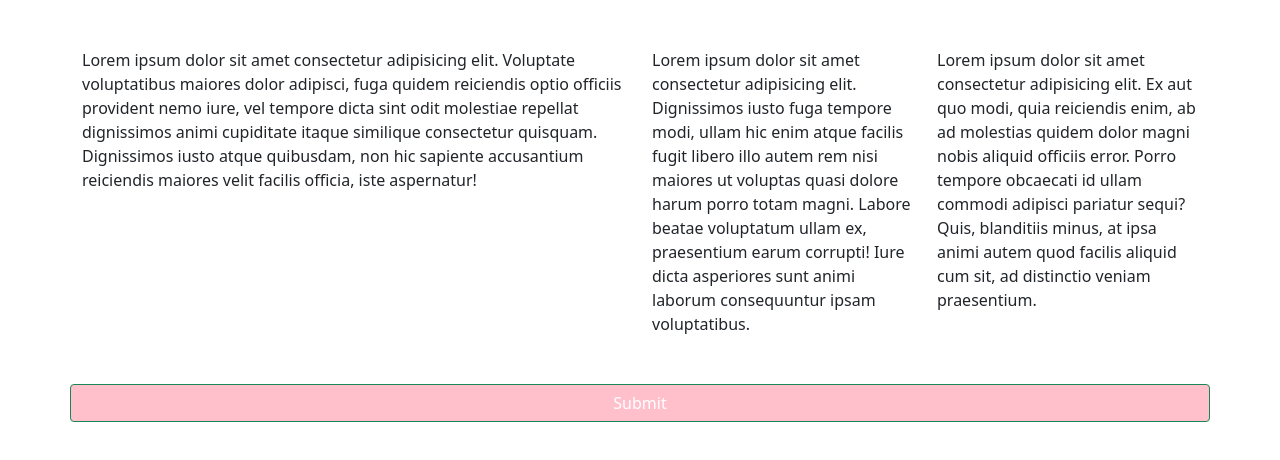
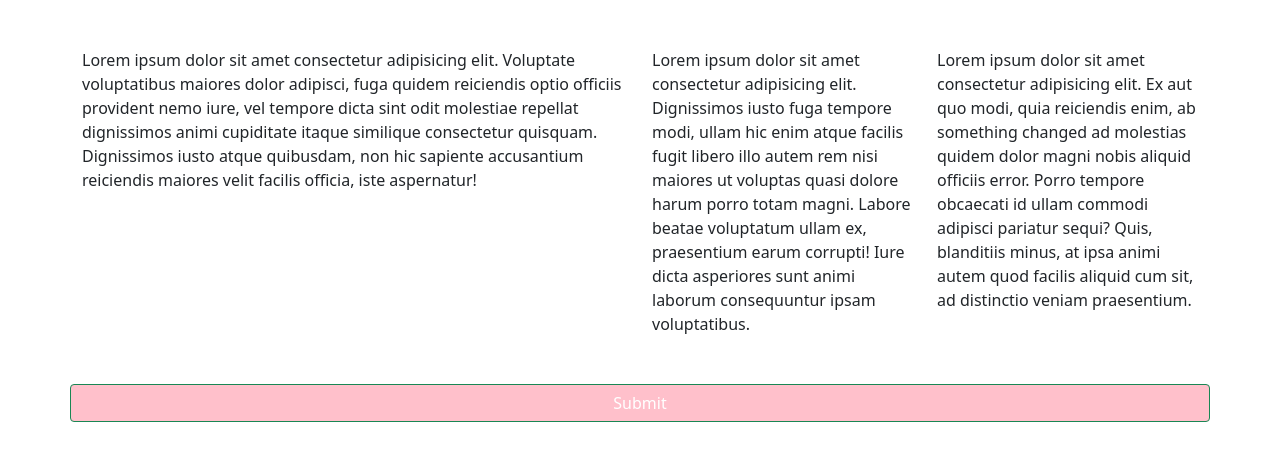
Before and after one commit to LaxmanTiwari123/SectionAhtml, a plain HTML site: page File/bootstrap.html in a window 1280 px wide. Drawn offline with nearby package versions, Linux system fonts and the light colour scheme.

Commit message:
maile index ma change garya xu

```diff
--- a/File/bootstrap.html
+++ b/File/bootstrap.html
@@ -13,7 +13,7 @@
         <div class="row mt-5">
             <div class="col-lg-6 col-sm-6 col-xs-12">Lorem ipsum dolor sit amet consectetur adipisicing elit. Voluptate voluptatibus maiores dolor adipisci, fuga quidem reiciendis optio officiis provident nemo iure, vel tempore dicta sint odit molestiae repellat dignissimos animi cupiditate itaque similique consectetur quisquam. Dignissimos iusto atque quibusdam, non hic sapiente accusantium reiciendis maiores velit facilis officia, iste aspernatur!</div>
             <div class="col-lg-3 col-sm-6 col-xs-1">Lorem ipsum dolor sit amet consectetur adipisicing elit. Dignissimos iusto fuga tempore modi, ullam hic enim atque facilis fugit libero illo autem rem nisi maiores ut voluptas quasi dolore harum porro totam magni. Labore beatae voluptatum ullam ex, praesentium earum corrupti! Iure dicta asperiores sunt animi laborum consequuntur ipsam voluptatibus.</div>
-            <div class="col-lg-3 col-sm-6 col-xs-1">Lorem ipsum dolor sit amet consectetur adipisicing elit. Ex aut quo modi, quia reiciendis enim, ab ad molestias quidem dolor magni nobis aliquid officiis error. Porro tempore obcaecati id ullam commodi adipisci pariatur sequi? Quis, blanditiis minus, at ipsa animi autem quod facilis aliquid cum sit, ad distinctio veniam praesentium.</div>
+            <div class="col-lg-3 col-sm-6 col-xs-1">Lorem ipsum dolor sit amet consectetur adipisicing elit. Ex aut quo modi, quia reiciendis enim, ab something changed ad molestias quidem dolor magni nobis aliquid officiis error. Porro tempore obcaecati id ullam commodi adipisci pariatur sequi? Quis, blanditiis minus, at ipsa animi autem quod facilis aliquid cum sit, ad distinctio veniam praesentium.</div>
 
         </div>
         <div class="row mt-5">
```
Also changed, not shown: scss/index.html (+1 -0 lines).
